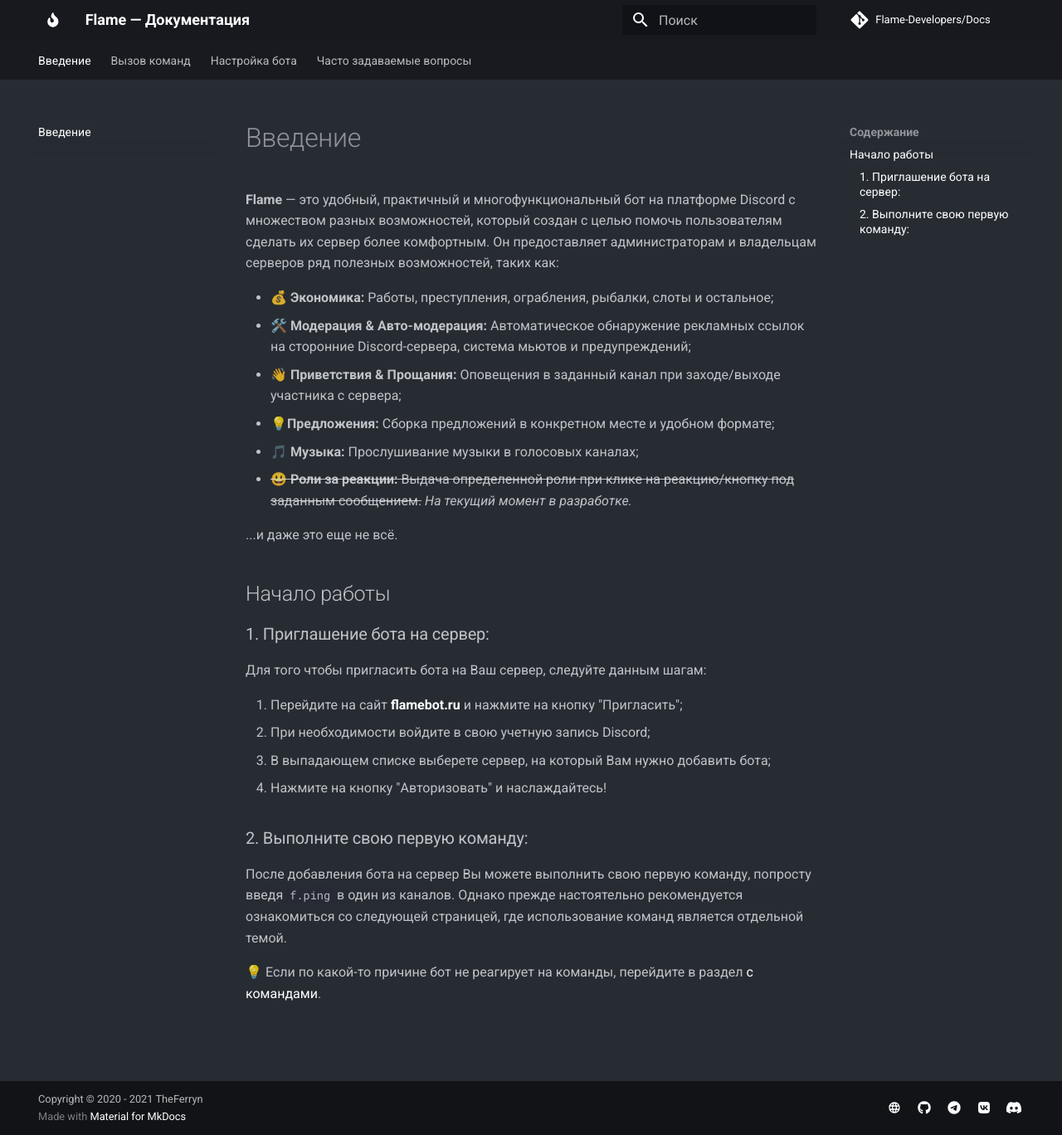
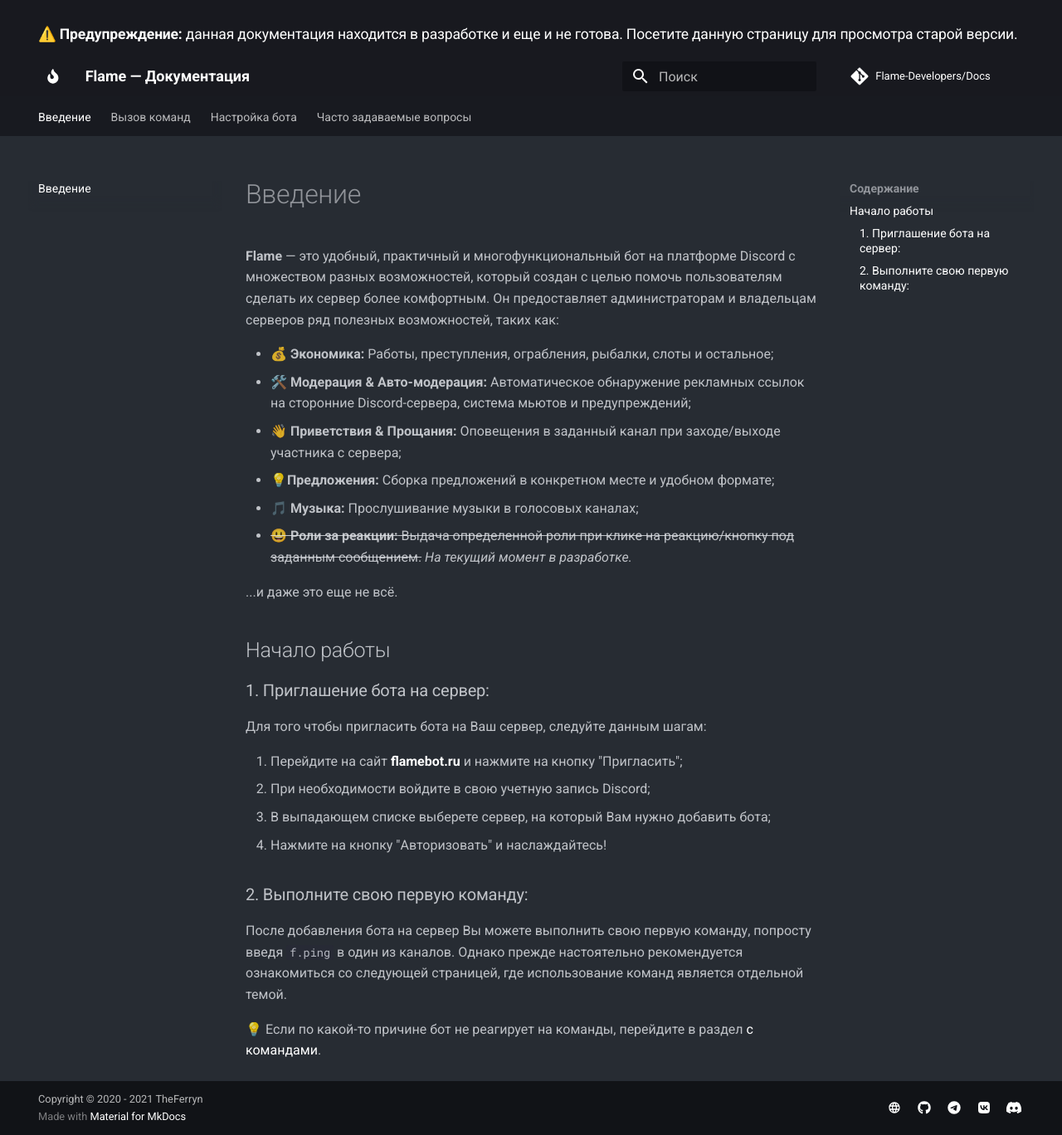
Before and after one commit to Flame-Developers/docs-v5, an MkDocs documentation site: the page built from docs/index.md, in a window 1280 px wide and 1368 px high. Shown: the whole window at 83% size. Built offline with MkDocs 1.6.1 and Material for MkDocs 9.7.7, drawn with Linux system fonts in a browser that asks for light colours; comment, search, counter and statistics services are not loaded.

Commit message:
feat(docs): add development warning

```diff
--- a/docs/overrides/main.html
+++ b/docs/overrides/main.html
@@ -14,3 +14,7 @@
 >
 
 {% endblock %}
+
+{% block announce %}
+    <h3><b>⚠️ Предупреждение:</b> данная документация находится в разработке и еще и не готова. Посетите <a href="https://docs-old.flamebot.ru">данную страницу</a> для просмотра старой версии.</h3>
+{% endblock %}
```
